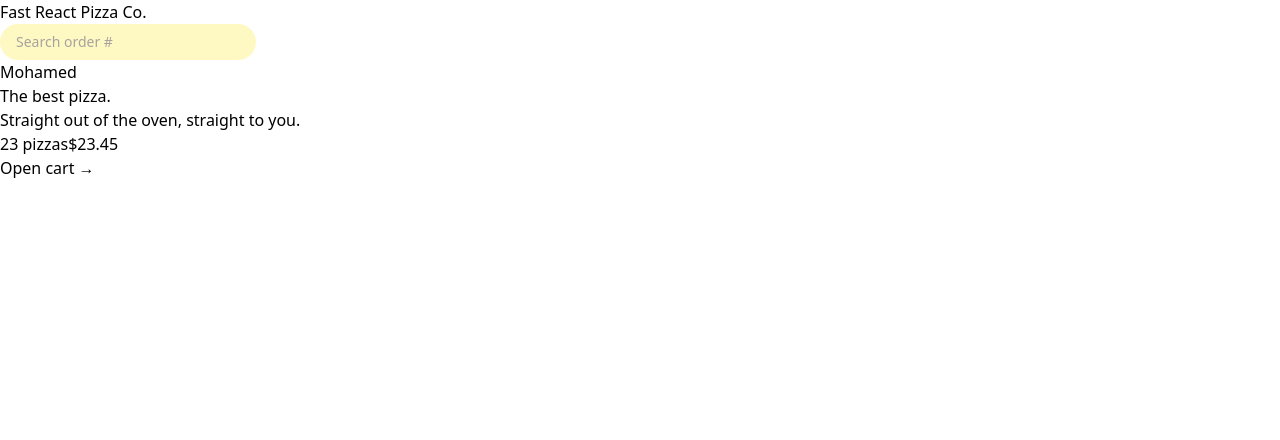
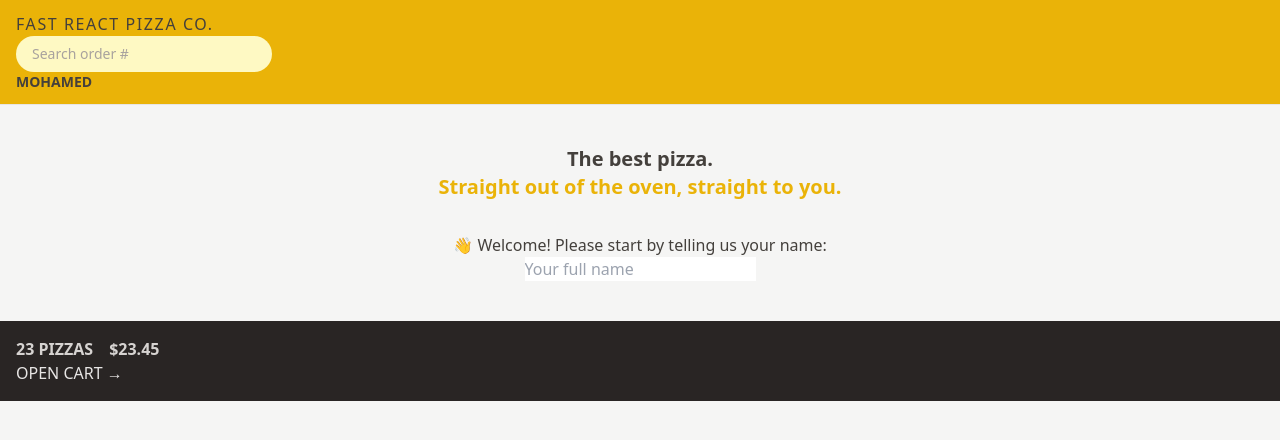
Before and after one commit to Mohamed-Ramadan1/Pizza-Ordering-App, a React (Vite) app: page / in a window 1280 px wide. Shown: the top 440 px of the page. Built offline with nearby package versions, Linux system fonts and the light colour scheme.

Commit message:
working on styling the application.

```diff
--- a/index.html
+++ b/index.html
@@ -1,4 +1,4 @@
-<!DOCTYPE html>
+<!doctype html>
 <html lang="en">
   <head>
     <meta charset="UTF-8" />
@@ -6,7 +6,7 @@
     <meta name="viewport" content="width=device-width, initial-scale=1.0" />
     <title>Fast-Pizza</title>
   </head>
-  <body>
+  <body class="bg-stone-100 text-stone-700">
     <div id="root"></div>
     <script type="module" src="/src/main.jsx"></script>
   </body>
--- a/package.json
+++ b/package.json
@@ -25,6 +25,8 @@
     "eslint-plugin-react-hooks": "^4.6.0",
     "eslint-plugin-react-refresh": "^0.4.3",
     "postcss": "^8.4.27",
+    "prettier": "^3.0.1",
+    "prettier-plugin-tailwindcss": "^0.4.1",
     "tailwindcss": "^3.3.3",
     "vite": "^4.4.5",
     "vite-plugin-eslint": "^1.8.1"
--- a/src/features/cart/CartOverview.jsx
+++ b/src/features/cart/CartOverview.jsx
@@ -1,9 +1,9 @@
-import { Link } from "react-router-dom";
+import { Link } from 'react-router-dom';
 
 function CartOverview() {
   return (
-    <div>
-      <p>
+    <div className="bg-stone-800 p-4 uppercase text-stone-200">
+      <p className="space-x-4 font-semibold uppercase text-stone-300">
         <span>23 pizzas</span>
         <span>$23.45</span>
       </p>
--- /dev/null
+++ b/src/features/user/Username.jsx
@@ -0,0 +1,7 @@
+import React from 'react';
+
+const Username = () => {
+  return <div className="text-sm font-semibold">Mohamed</div>;
+};
+
+export default Username;
--- a/src/ui/Header.jsx
+++ b/src/ui/Header.jsx
@@ -1,13 +1,16 @@
-import React from "react";
-import { Link } from "react-router-dom";
-import SearchOrder from "../features/order/SearchOrder";
+import React from 'react';
+import { Link } from 'react-router-dom';
+import SearchOrder from '../features/order/SearchOrder';
+import Username from '../features/user/Username';
 
 const Header = () => {
   return (
-    <header>
-      <Link to="/">Fast React Pizza Co.</Link>
+    <header className="border-b border-stone-200 bg-yellow-500 px-4 py-3 uppercase">
+      <Link to="/" className="tracking-widest">
+        Fast React Pizza Co.
+      </Link>
       <SearchOrder />
-      <p>Mohamed</p>
+      <Username />
     </header>
   );
 };
--- a/src/ui/Home.jsx
+++ b/src/ui/Home.jsx
@@ -1,11 +1,15 @@
+import CreateUser from '../features/user/CreateUser';
 function Home() {
   return (
-    <div>
-      <h1>
+    <div className="my-10 text-center">
+      <h1 className=" mb-8 text-xl font-semibold">
         The best pizza.
         <br />
-        Straight out of the oven, straight to you.
+        <span className="text-yellow-500">
+          Straight out of the oven, straight to you.
+        </span>
       </h1>
+      <CreateUser />
     </div>
   );
 }
```
Also changed, not shown: .prettierrc.json (added), 1 other file (tests, documents, lock files or other folders).
